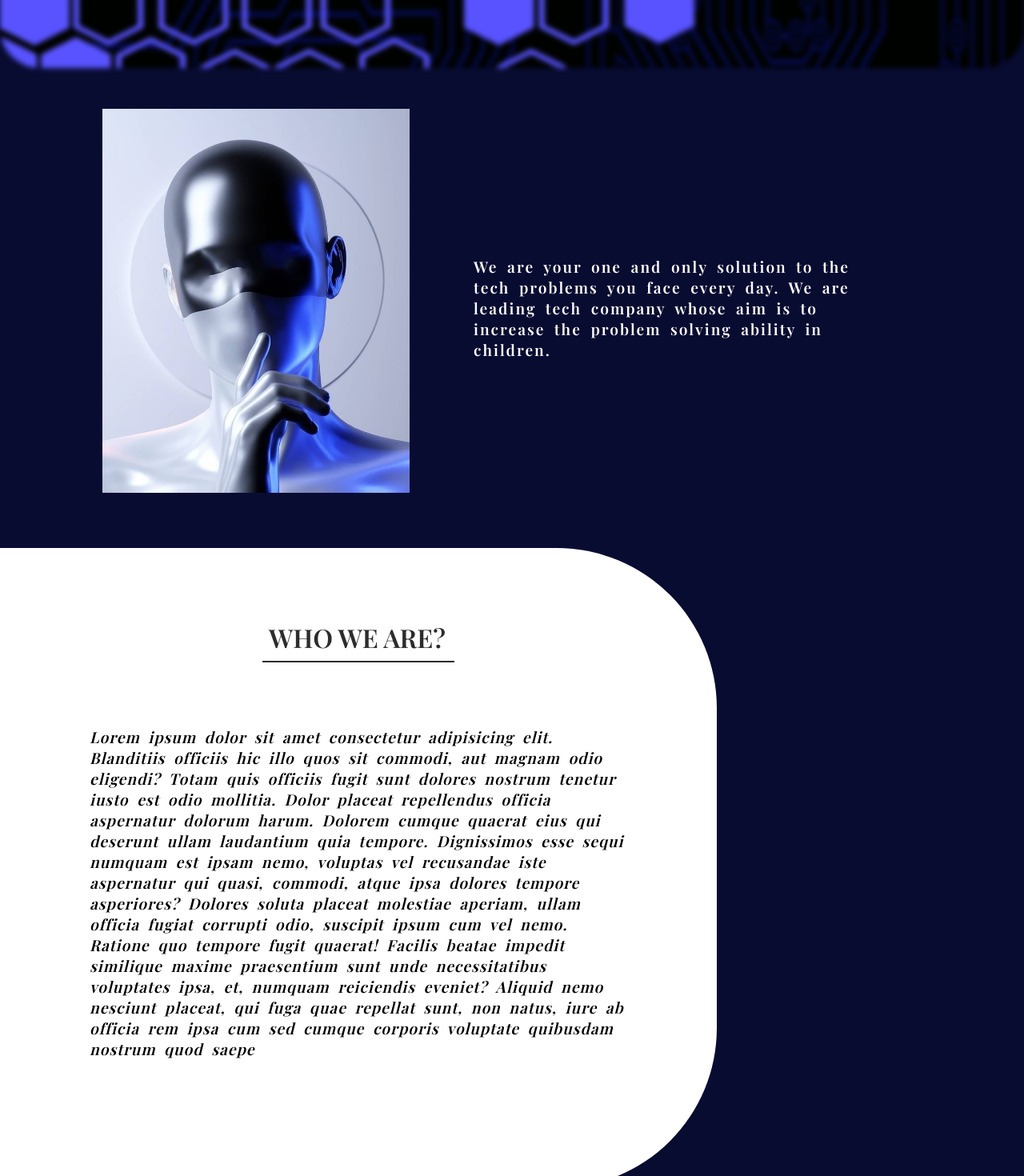
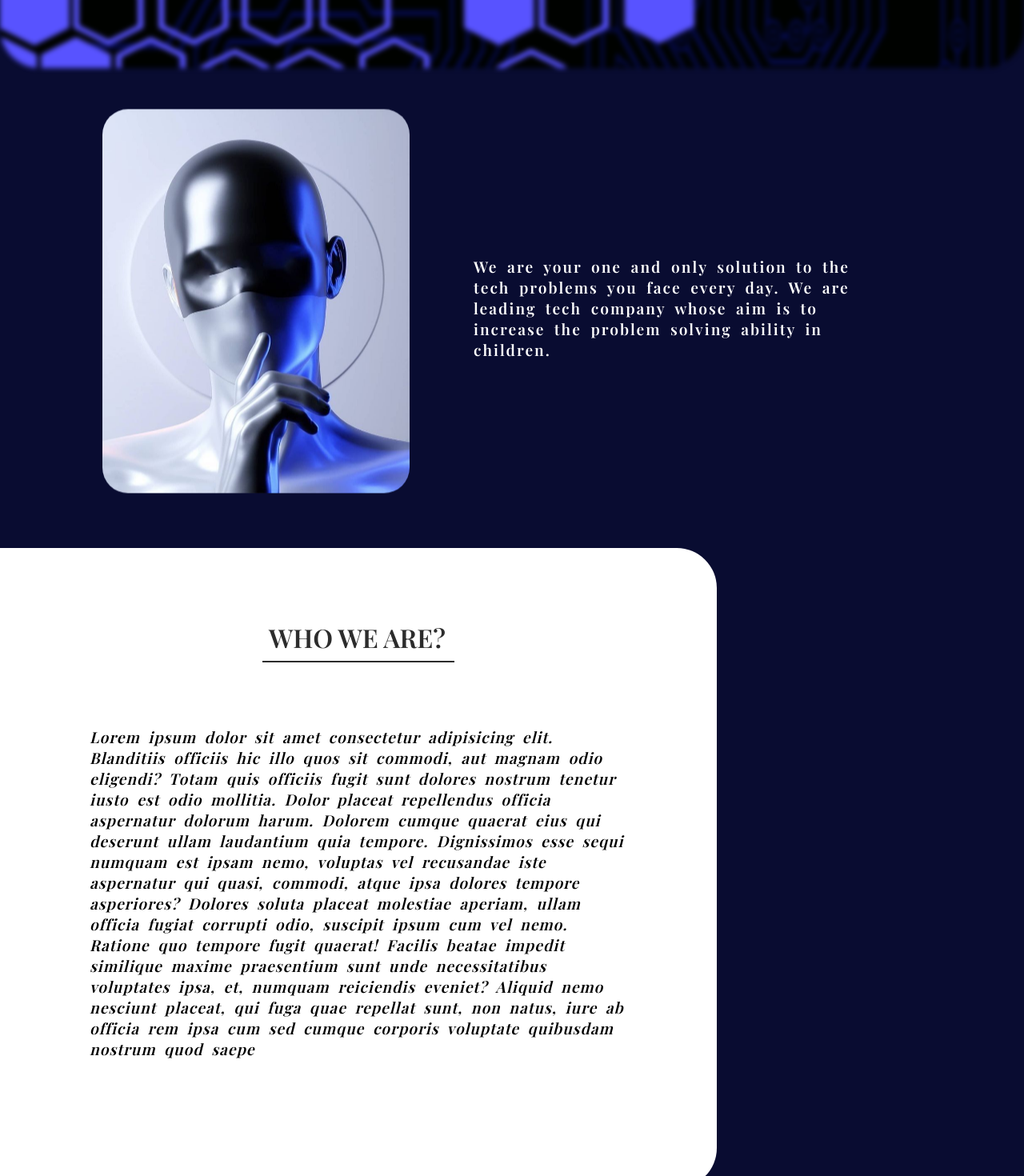
Before and after one commit to Bethegnt/onetechie, a React (Create React App) app: page / in a window 1280 px wide. Shown: the part 800-2270 px from the top of the page at 80% size. Built offline with nearby package versions, Linux system fonts and the light colour scheme.

Commit message:
Complete work till footer

```diff
--- a/src/components/Services.jsx
+++ b/src/components/Services.jsx
@@ -1,6 +1,6 @@
 import React from "react";
 import { Carousel } from "react-responsive-carousel";
-// import "react-responsive-carousel/library/styles/carousel.min.css";
+import "react-responsive-carousel/lib/styles/carousel.min.css";
 import img1 from "../assets/3.jpg";
 import img2 from "../assets/4.jpg";
 
--- a/src/styles/Home.scss
+++ b/src/styles/Home.scss
@@ -50,6 +50,7 @@
 
   > img {
     width: 30%;
+    border-radius: 2rem;
     animation: imgUp 0.7s linear infinite alternate;
   }
 
@@ -88,7 +89,7 @@
     width: 70%;
     height: 100vh;
     background-color: $first;
-    border-radius: 0 200px 200px 0;
+    border-radius: 0 50px 50px 0;
     display: flex;
     flex-direction: column;
     align-items: center;
```
